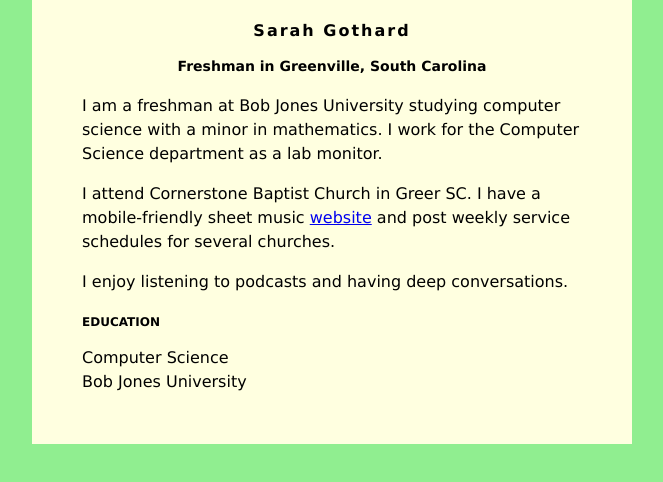
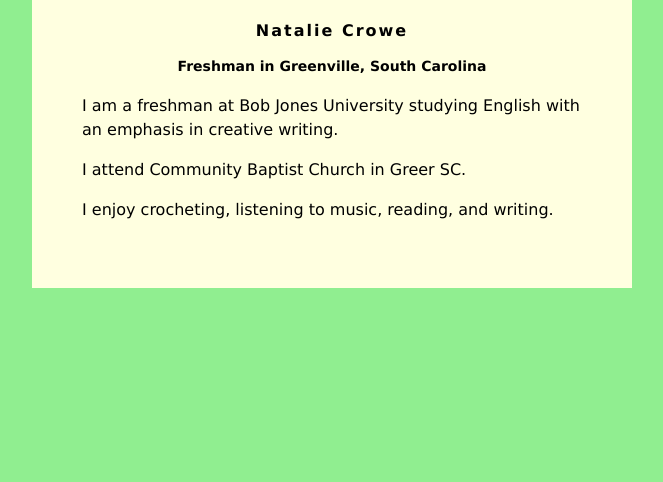
Before and after one commit to ncrow161/ncrow161.github.io, a plain HTML site: page index.html in a window 1280 px wide. Shown: the whole page, without its empty margins (308-971 px from the left). Drawn offline with Linux system fonts and the light colour scheme.

Commit message:
Update index.html

```diff
--- a/index.html
+++ b/index.html
@@ -30,22 +30,17 @@
 </head>
 <body>
     <div id="content">
-        <h1>Sarah Gothard</h1>
+        <h1>Natalie Crowe</h1>
         <h2>Freshman in Greenville, South Carolina</h2>
 
-         <p>I am a freshman at Bob Jones University studying computer science with a minor in
-            mathematics. I work for the Computer Science department as a lab monitor.</p>
+         <p>I am a freshman at Bob Jones University studying English with an emphasis in creative writing.</p>
          <p>
-            I attend Cornerstone Baptist Church in Greer SC. I have a mobile-friendly
-            sheet music <a href="https://mobilehymns.org/">website</a> and post weekly service
-            schedules for several churches.
+            I attend Community Baptist Church in Greer SC.
          </p>
          <p>
-            I enjoy listening to podcasts and having deep conversations.
+            I enjoy crocheting, listening to music, reading, and writing.
          </p>
-        <h3>EDUCATION</h3>
-        Computer Science<br />
-        Bob Jones University
+
     </div>
 
 </body>
```
